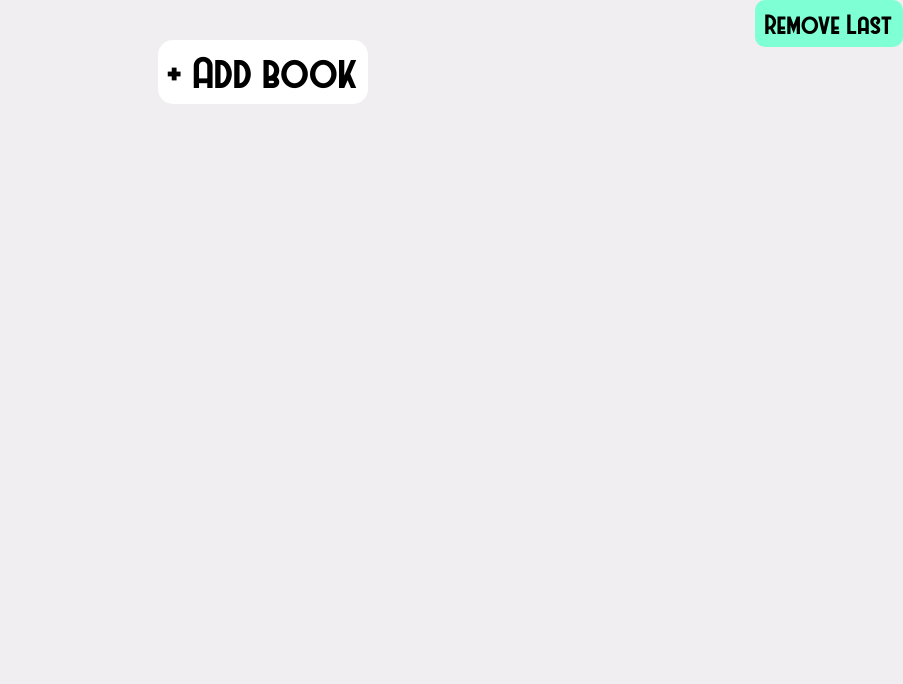
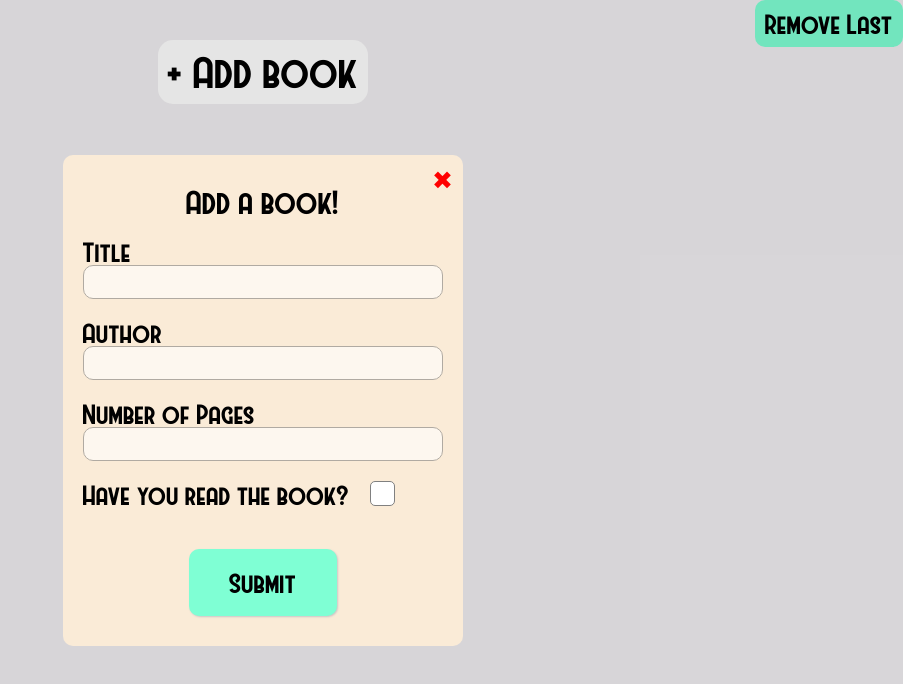
Before and after one commit to pixie-cheeks/library, a plain HTML site: page index.html in a window 1280 px wide. Both pictures are taken after a click on the button "+ Add book". Shown: the whole page, without its empty margins (377-1280 px from the left). Drawn offline with Linux system fonts and the light colour scheme.

Commit message:
Add styles for the modal window

```diff
--- a/index.html
+++ b/index.html
@@ -10,6 +10,30 @@
 </head>
 
 <body>
+  <dialog>
+    <button class="close-button">&#10006;</button>
+    <form method="dialog" open="modal">
+      <p>Add a book!</p>
+
+      <label for="title">Title</label>
+      <input type="text" name="title" id="title" maxlength="400">
+
+      <label for="author">Author</label>
+      <input type="text" name="author" id="author" maxlength="200">
+
+      <label for="pages">Number of Pages</label>
+      <input type="number" name="pages" id="pages" max="10000" min="1">
+
+      <div class="checkbox">
+        <label for="read-status">Have you read the book?</label>
+        <div class="check-style"><input type="checkbox" name="read" id="read-status"></div>
+      </div>
+
+      <div class="button-container">
+        <button formmethod="dialog" type="submit" class="dialog-submit">Submit</button>
+      </div>
+    </form>
+  </dialog>
   <button class="add-book">+ Add book</button>
   <div class="books-grid">
     <div class="template">
--- a/scripts.js
+++ b/scripts.js
@@ -1,9 +1,3 @@
-const myLibrary = [];
-const addButton = document.querySelector('button');
-const booksGrid = document.querySelector('.books-grid');
-
-addButton.addEventListener('click', getBookFromUser);
-
 function Book(title, author, pages, read) {
   this.title = title;
   this.author = author;
@@ -11,12 +5,21 @@ function Book(title, author, pages, read) {
   this.read = read;
 }
 
+const myLibrary = [];
+const addButton = document.querySelector('.add-book');
+const booksGrid = document.querySelector('.books-grid');
+const dialog = document.querySelector('dialog');
+const closeDialogBtn = document.querySelector('.close-button');
+
+addButton.addEventListener('click', getBookFromUser);
+closeDialogBtn.addEventListener('click', () => dialog.close());
+
 function addBookToLibrary(bookObject) {
   myLibrary.push(bookObject);
 }
 
 function getBookFromUser() {
-
+  dialog.showModal();
 }
 
 function displayBooks() {
--- a/styles.css
+++ b/styles.css
@@ -55,13 +55,11 @@ body {
   max-width: 80%;
   display: grid;
   grid-template-columns: repeat(auto-fit, 40rem);
-  grid-auto-rows: 400px;
   gap: 4rem;
 }
 
 .books-grid > * {
   background-color: white;
-  /* height: 400px; */
   border-radius: 15px;
   box-shadow: 1px 1px 1px #ccc;
 }
@@ -95,6 +93,109 @@ body {
   display: none;
 }
 
+dialog {
+  margin: auto;
+  border: none;
+  padding: 3rem 2rem;
+  border-radius: 10px;
+  background-color: antiquewhite;
+  width: min(40rem, 40%);
+}
+
+/* Dialog form */
+
+dialog form {
+  display: flex;
+  flex-direction: column;
+}
+
+form p {
+  font-size: 3rem;
+  margin-bottom: 2rem;
+  text-align: center;
+}
+
+form > input {
+  margin-bottom: 2rem;
+  padding: 0.5rem 1rem;
+  font-size: 2rem;
+  opacity: 0.6;
+  outline: none;
+  border: 1px solid gray;
+  border-radius: 10px;
+}
+
+/* Checkbox */
+.checkbox {
+  display: flex;
+  gap: 2rem;
+  margin-bottom: 4rem;
+}
+
+form input[type=checkbox] {
+  appearance: none;
+  position: relative;
+  width: 1em;
+  height: 1em;
+  border: 1px solid grey;
+  color: green;
+  background-color: white;
+  border-radius: 5px;
+}
+
+input[type="checkbox"]::before {
+  content: "✔";
+  position: absolute;
+  right: -0.5px;
+  top: -0.1em;
+  visibility: hidden;
+}
+
+input[type="checkbox"]:checked::before {
+  visibility: visible;
+}
+
+/* Dialog submit */
+.button-container {
+  display: flex;
+  justify-content: center;
+}
+
+.dialog-submit {
+  background-color: aquamarine;
+  border: none;
+  box-shadow: 1px 1px 2px #cac6c6;
+  padding: 2rem 4rem;
+  border-radius: 10px;
+}
+
+.dialog-submit:hover {
+  background-color: rgb(12, 202, 139);
+}
+
+.dialog-submit:active {
+  background-color: rgb(4, 146, 99);
+}
+
+/* Close Dialog button */
+.close-button {
+  color: red;
+  position: absolute;
+  top: 1rem;
+  right: 1rem;
+  border: none;
+  background-color: transparent;
+  user-select: none;
+}
+
+.close-button:hover {
+  color: rgb(172, 6, 6);
+}
+
+.close-button:active {
+  color: rgb(218, 47, 47);
+}
+
 /* Temporary */
 .remove-book {
   position: fixed;
```
